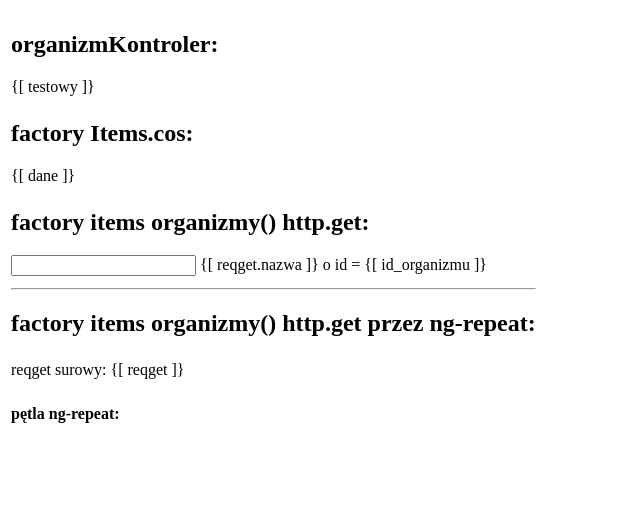
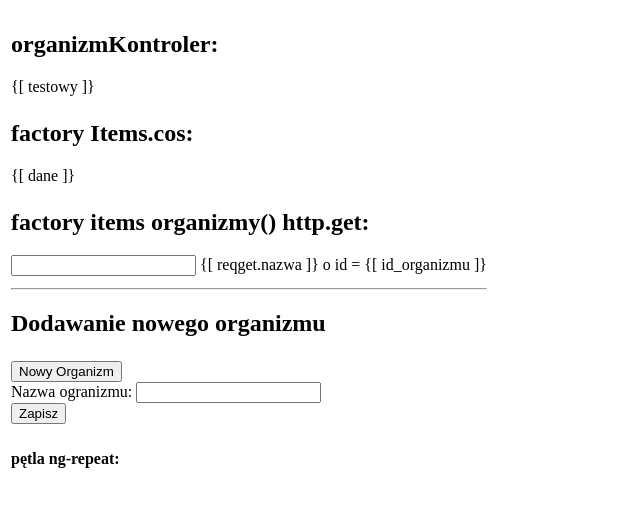
Before and after one commit to mhaponiu/przegladarkaGenomow, a Django app: page /zprapp/ in a window 1280 px wide. Shown: the top 507 px of the page, without its empty margins (0-640 px from the left). Run offline with Django 3.2, Linux system fonts and the light colour scheme; some libraries are stand-ins or nearby versions.

Commit message:
poprawne zapisywanie i usuwanie organizmów, dodane przyciski do usuwania i edytowania organizmów

```diff
--- a/zprapp/static/zprapp/controllers.js
+++ b/zprapp/static/zprapp/controllers.js
@@ -33,7 +33,8 @@ zprModule.factory('Items',function($http, $q) {
             var request = {
                 method: 'GET',
                 url: 'ajax_organizm',
-                params: obiekt};
+                params: obiekt
+            };
             var obietnica = $q.defer();
             $http(request)
                 .success(function(data){
@@ -45,28 +46,53 @@ zprModule.factory('Items',function($http, $q) {
                 .error(function(data){
 
                 })
-            //slownik do przetestowania ng-repeat
-           var slownik =  [
-                {nazwa: 'org slownikowy1', ident: 1},
-                {nazwa: 'org slownikowy2', ident: 2},
-                {nazwa: 'org slownikowy3', ident: 3}
-            ];
-            //return slownik;
-            //alert(slownik[0].nazwa);
             var odp = obietnica.promise;
-            var odpjson = angular.fromJson(odp);
-            //alert(odpjson.nazwa);
-
-            var kseroJsonaOdDjango = [
-                {"fields": {"nazwa": "pomidor"}, "model": "zprapp.organizm", "pk": 1},
-                {"fields": {"nazwa": "cebula"}, "model": "zprapp.organizm", "pk": 2},
-                {"fields": {"nazwa": "jablko"}, "model": "zprapp.organizm", "pk": 3}
-            ];
-            var json_kseroJsonaOdDjango = angular.toJson(kseroJsonaOdDjango);
-            var deserialized_json_kseroJsonaOdDjango = angular.fromJson(json_kseroJsonaOdDjango);
-            //alert(kseroJsonaOdDjango);
             return  odp;
         }
+        items.nowyOrganizm = function (nazwaOrg) {
+            var obiekt = {nazwa: nazwaOrg };
+            var request = {
+                method: 'GET',
+                url: 'ajax_nowyOrganizm',
+                params: obiekt
+            };
+            var obietnica = $q.defer();
+            $http(request)
+                .success(function(data){
+                    obietnica.resolve(
+                        //{obiet: data['organizm']}
+                        data
+                    );
+                })
+                .error(function(data){
+
+                })
+            var odp = obietnica.promise;
+            return  odp;
+        };
+
+        items.usunOrganizm = function (nazwaOrg) {
+            var obiekt = {nazwa: nazwaOrg };
+            var request = {
+                method: 'GET',
+                url: 'ajax_usunOrganizm',
+                params: obiekt
+            };
+            var obietnica = $q.defer();
+            $http(request)
+                .success(function(data){
+                    obietnica.resolve(
+                        //{obiet: data['organizm']}
+                        data
+                    );
+                })
+                .error(function(data){
+
+                })
+            var odp = obietnica.promise;
+            return  odp;
+        };
+
         return items;
       });
 
@@ -78,7 +104,32 @@ function OrganizmKontroler($scope, Items){
     $scope.fun = function(numer){
         $scope.reqget = Items.organizmy(numer);
     };
+    $scope.wybierzOrganizm = function(numer_wiersza){
+        $scope.wybranyOrganizm = numer_wiersza;
+    }
+
+    //formularz Nowy Organizm
+    $scope.showNowyOrganizm = false;
+    $scope.toggleNowyOrganizm = function(){
+        $scope.showNowyOrganizm = !$scope.showNowyOrganizm;
+        $scope.nowyOrganizm = "";
+    };
+    $scope.dodano = function(napis){
+        $scope.showNowyOrganizm = false;
+        alert("Dodano nowy organizm:\n\n" + napis);
+        //aktualizacja listy organizmow
+        $scope.reqget = Items.nowyOrganizm($scope.nowyOrganizm);
+    };
+
+    //usuniecie organizmu
+    $scope.usunOrganizm = function(nazwa){
+        alert("Usunięto organizm:\n\n" + nazwa);
+        //aktualizacja listy organizmow
+        $scope.reqget = Items.usunOrganizm(nazwa);
+    };
 }
+
+
 
 //do pierwszych prob z wymiana danych
 function Kontroler($scope, $http){
--- a/zprapp/templates/zprapp/index.html
+++ b/zprapp/templates/zprapp/index.html
@@ -3,6 +3,11 @@
 <head lang="en">
     <script src="http://ajax.googleapis.com/ajax/libs/angularjs/1.0.8/angular.min.js"></script>
     <script src="/static/zprapp/controllers.js"></script>
+    <style type="text/css">
+      .selected {
+        background-color: lightgreen;
+      }
+    </style>
     <meta charset="UTF-8">
     <title></title>
 </head>
@@ -29,17 +34,41 @@
         </td>
     </tr>
 
+
     <tr>
-        <td><hr><h2>factory items organizmy() http.get przez ng-repeat:</h2></td>
+        <td><hr><h2>Dodawanie nowego organizmu</h2></td>
     </tr>
     <tr>
-        <td>reqget surowy: {[ reqget ]}</td>
+        <td>
+            <button ng-click="toggleNowyOrganizm()"> Nowy Organizm</button>
+            <div ng-show="showNowyOrganizm">
+                <form name="NowyOrganizmForm">
+                    <div>
+                        Nazwa ogranizmu: <input ng-model="nowyOrganizm" required>
+                    </div>
+                    <div>
+                        <button ng-click="dodano(nowyOrganizm)" ng-disabled="!NowyOrganizmForm.$valid">Zapisz</button>
+                    </div>
+                </form>
+            </div>
+        </td>
     </tr>
+{#    <tr>#}
+{#        <td><hr><h2>factory items organizmy() http.get przez ng-repeat:</h2></td>#}
+{#    </tr>#}
+{#    <tr>#}
+{#        <td>reqget surowy: {[ reqget ]}</td>#}
+{#    </tr>#}
     <tr>
         <td><h4>pętla ng-repeat:</h4></td>
     </tr>
-    <tr ng-repeat="org in reqget">
+{#    TODO dodac guziki do edycji po najechaniu myszką#}
+    <tr ng-repeat="org in reqget" ng-mouseenter="wybierzOrganizm($index)"
+        ng-class='{selected: $index==wybranyOrganizm}'>
         <td>{[ org.fields.nazwa ]}</td>
+{#        TODO akcja po naciscieciu edytuj#}
+        <td><button ng-show=$index==wybranyOrganizm>Edytuj</button></td>
+        <td><button ng-show=$index==wybranyOrganizm ng-click="usunOrganizm(org.fields.nazwa)">Usuń</button></td>
     </tr>
 </table>
 </body>
--- a/zprapp/urls.py
+++ b/zprapp/urls.py
@@ -5,6 +5,8 @@ urlpatterns = patterns('',
     url(r'^$', views.index),
     #url(r'organizm/3/zprapp/ajax/$', views.odpowiedz),
     url(r'ajax_organizm', views.ajaxOrganizm),
+    url(r'ajax_nowyOrganizm', views.ajaxNowyOrganizm),
+    url(r'ajax_usunOrganizm', views.ajaxUsunOrganizm),
 
     #nizej do pierwszych prob
     url(r'organizm/(?P<org_id>\d+)/$', views.organizm),
--- a/zprapp/views.py
+++ b/zprapp/views.py
@@ -12,14 +12,37 @@ def ajaxOrganizm(request):
     oall = Organizm.objects.all();
     print "Organizm.objects.all(): ", oall;
     oall_json = serializers.serialize("json", oall);
-    print "serialize JSON Organizm.objects.all():", oall_json;
+    #print "ajaxOrganizm: serialize JSON Organizm.objects.all():", oall_json;
     #o1 = Organizm.objects.get( id = request.REQUEST['id']);
     #o1_json = serializers.serialize("json", o1);
-    o2 = Organizm.objects.get( id = 2);
+    #o2 = Organizm.objects.get( id = 2);
     #print "ajaxOrganizm:",o1, o2;
     #o2_json = serializers.serialize("json", o2);
     #print "serialize JSON o2:", o2_json;
     #response = JsonResponse({'nazwa': o1.nazwa});
+    response = HttpResponse(oall_json, content_type="application/json");
+    return response;
+
+def ajaxNowyOrganizm(request):
+    print "zapisuje nowy organizm: ", request.REQUEST['nazwa'];
+    o = Organizm(nazwa = request.REQUEST['nazwa']);
+    o.save();
+    #zwracam wszystkie organizmy zeby zaktualizowac liste wszystkich
+    oall = Organizm.objects.all();
+    oall_json = serializers.serialize("json", oall);
+    #print "ajaxNowyOrganizm JSON Organizm.all():", oall_json;
+    response = HttpResponse(oall_json, content_type="application/json");
+    return response;
+
+def ajaxUsunOrganizm(request):
+    print "usuwam organizm: ", request.REQUEST['nazwa'];
+    # TODO usunac z bazy organizm o nazwie request.REQUEST['nazwa']
+    o = Organizm.objects.get(nazwa = request.REQUEST['nazwa']);
+    o.delete();
+    #zwracam wszystkie organizmy zeby zaktualizowac liste wszystkich
+    oall = Organizm.objects.all();
+    oall_json = serializers.serialize("json", oall);
+    #print "ajaxNowyOrganizm JSON Organizm.all():", oall_json;
     response = HttpResponse(oall_json, content_type="application/json");
     return response;
 
```
